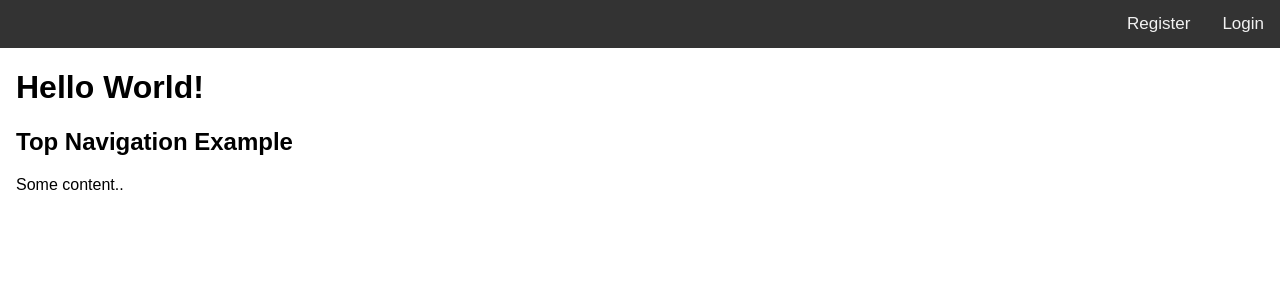
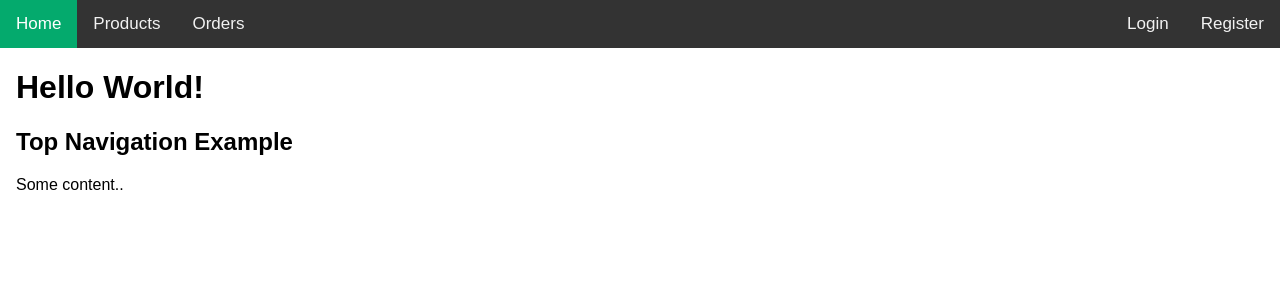
Before and after one commit to MathiasJensen96/soft-security, a PHP site: page /test/views/index.php in a window 1280 px wide. Shown: the top 300 px of the page. Run offline with PHP 8.4, Linux system fonts and the light colour scheme.

Commit message:
add left links to navbar

```diff
--- a/src/views/index.php
+++ b/src/views/index.php
@@ -7,8 +7,15 @@
     </head>
     <body>
         <div class="topnav">
-          <a href="/login">Login</a>
-          <a href="/register">Register</a>
+            <div class="nav-left">
+                <a class="active" href="/">Home</a>
+                <a href="products">Products</a>
+                <a href="orders">Orders</a>
+            </div>
+            <div class="nav-right">
+                <a href="/login">Login</a>
+                <a href="/register">Register</a>
+            </div>
         </div>
         <div style="padding-left:16px">
           <h1>Hello World!</h1>
--- a/src/views/style.css
+++ b/src/views/style.css
@@ -7,10 +7,17 @@ body {
 .topnav {
     overflow: hidden;
     background-color: #333;
+    display: flex;
+    justify-content: space-between; /* Space between the two divs */
+}
+
+.nav-left, .nav-right {
+    min-height: 40px; /* Adjust the value as needed to control the minimum height */
+    display: flex;
+    align-items: center; /* Vertically center the content */
 }
 
 .topnav a {
-    float: right;
     color: #f2f2f2;
     text-align: center;
     padding: 14px 16px;
```
